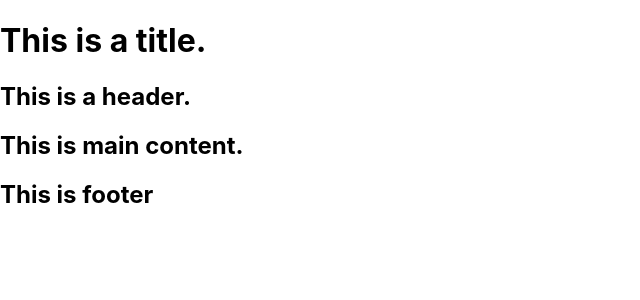
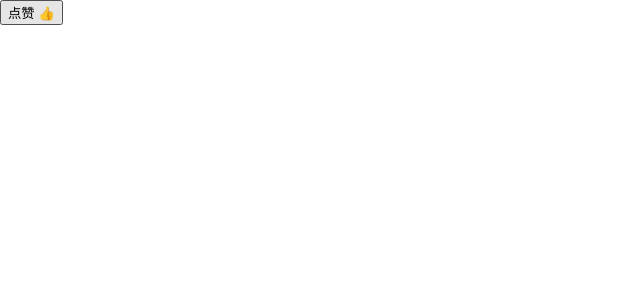
Before and after one commit to syydas/React, a React (Create React App) app: page / in a window 1280 px wide. Shown: the top 300 px of the page, without its empty margins (0-640 px from the left). Built offline with nearby package versions, Linux system fonts and the light colour scheme.

Commit message:
[Suqin]: 组件的 state 和 setState

```diff
--- a/src/index.js
+++ b/src/index.js
@@ -2,41 +2,23 @@ import React, { Component } from 'react'
 import ReactDOM from 'react-dom'
 import './index.css'
 
-class Title extends Component {
-    render () {
-        return (
-            <h1>This is a title.</h1>
-        )
+class LikeBtn extends Component {
+    constructor() {
+        super()
+        this.state = { isLiked: false }
     }
-}
 
-class Header extends Component {
-    render () {
-        return (
-            <div>
-                <Title />
-                <h2>This is a header.</h2>
-            </div>
-        )
+    handleOnClick() {
+        this.setState({
+            isLiked: !this.state.isLiked
+        })
     }
-}
 
-class Main extends Component {
-    render () {
-        return (
-            <div>
-                <h2>This is main content.</h2>
-            </div>
-        )
-    }
-}
-
-class Footer extends Component {
-    render () {
-        return (
-            <div>
-                <h2>This is footer</h2>
-            </div>
+    render() {
+        return(
+            <button onClick={ this.handleOnClick.bind(this)}>
+                {this.state.isLiked ? '取消' : '点赞'} 👍
+            </button>
         )
     }
 }
@@ -45,15 +27,12 @@ class Index extends Component {
     render () {
         return (
             <div>
-                <Header />
-                <Main />
-                <Footer />
+                <LikeBtn />
             </div>
         )
     }
 }
 
-
 ReactDOM.render(
     <Index />,
     document.getElementById('root')
```
Also changed, not shown: src/demo3.md (deleted, +0 -4 lines), src/demo5.md (added, +3 -0 lines).
